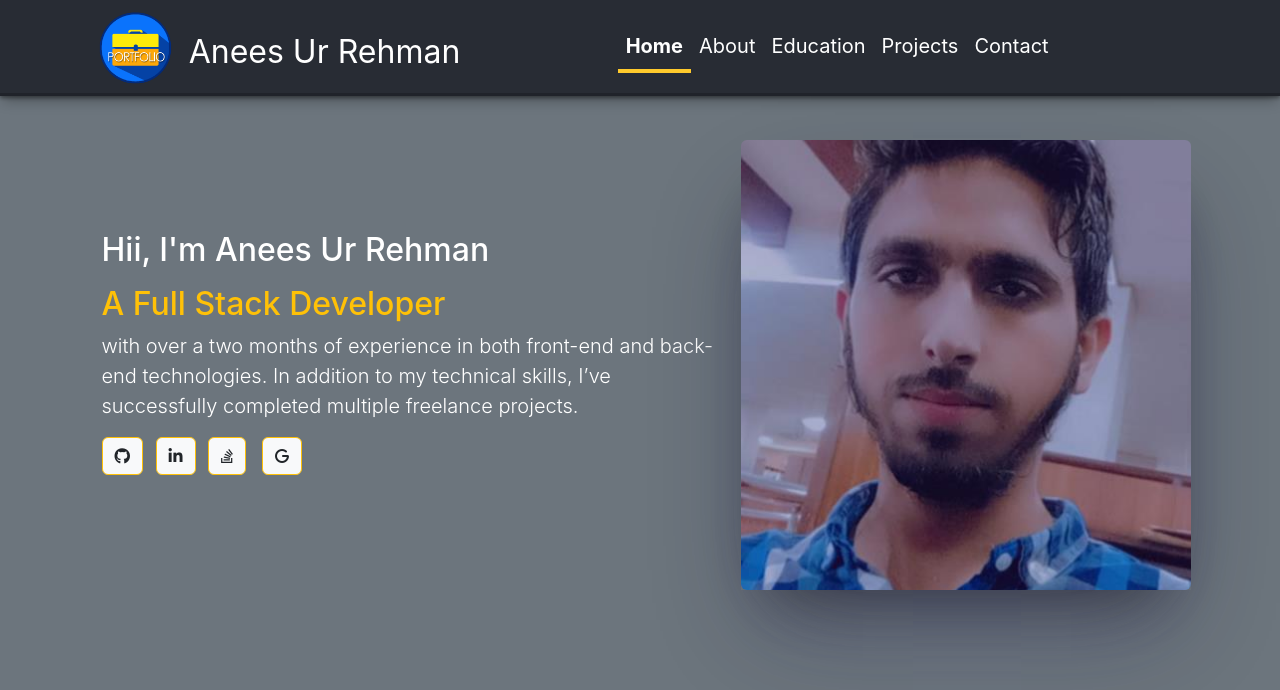
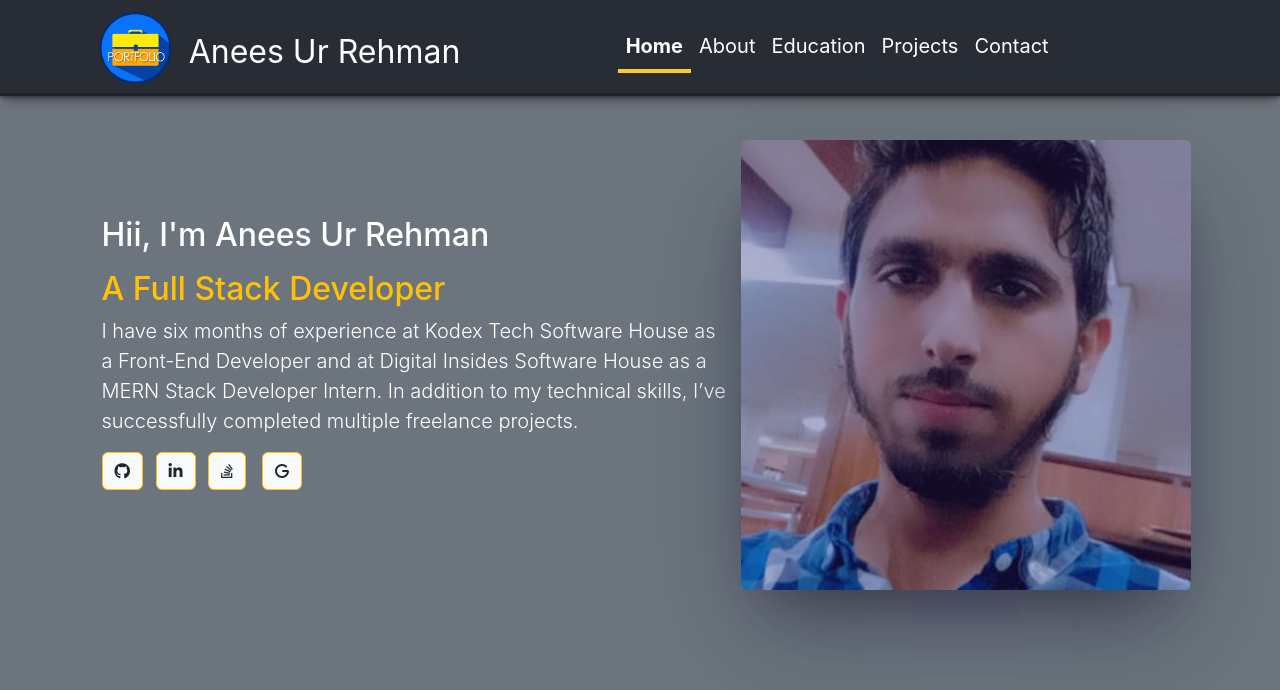
Before and after one commit to aneesrehman89/Portfolio_website, a React (Create React App) app: page / in a window 1280 px wide. Shown: the top 690 px of the page. Built offline with nearby package versions, Linux system fonts and the light colour scheme.

Commit message:
updating home.js

```diff
--- a/src/myComponets/Home.js
+++ b/src/myComponets/Home.js
@@ -36,7 +36,7 @@ export default function Intro() {
                 <span className='text-warning'>{currentText}</span>
               </h2>
               <p className='lead textColor'>
-               with over a two months of experience in both front-end and back-end technologies. In addition to my technical skills, I’ve successfully completed multiple freelance projects.
+              I have six months of experience at Kodex Tech Software House as a Front-End Developer and at Digital Insides Software House as a MERN Stack Developer Intern. In addition to my technical skills, I’ve successfully completed multiple freelance projects.
               </p>
               <div className='ref'>
                 <button
```
